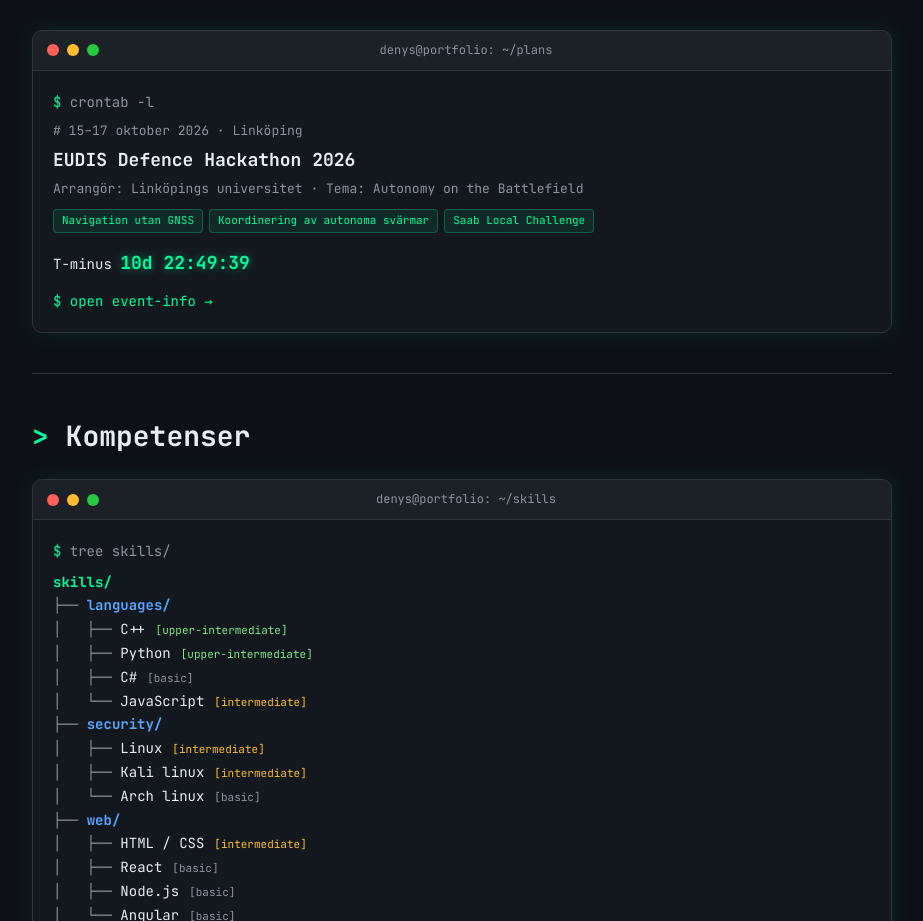
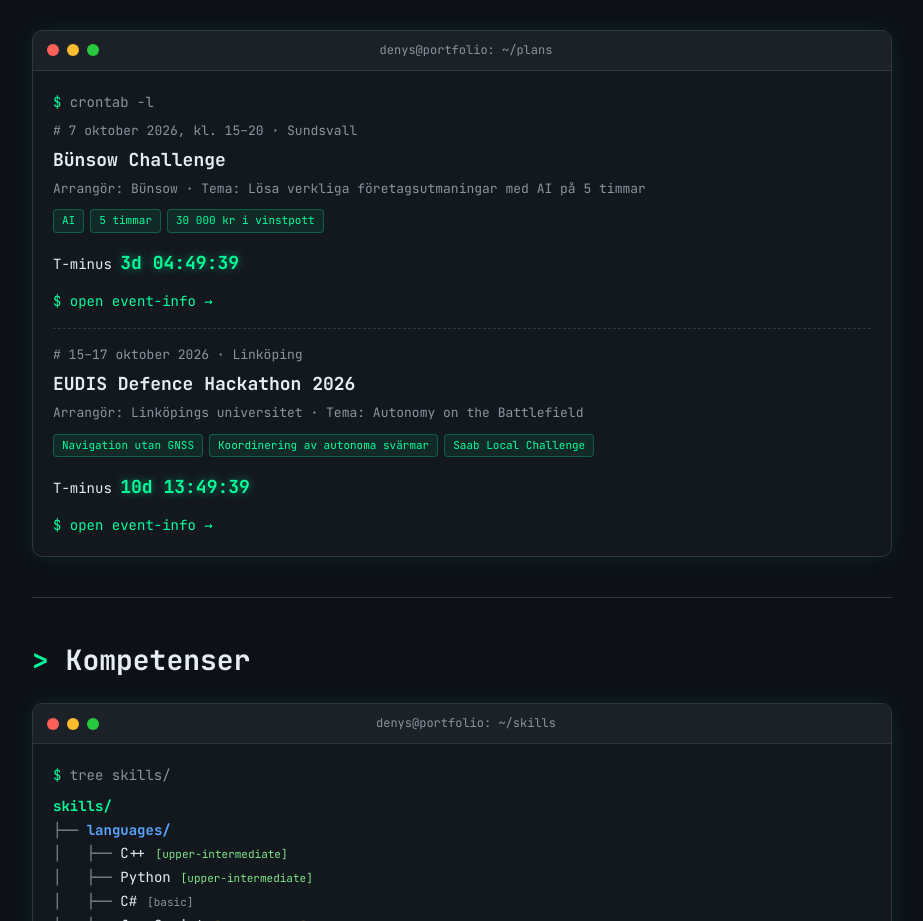
Before and after one commit to Mattheuszu/WebPortfolio, a React (Vite) app: page / in a window 1280 px wide. Shown: the part 1523-2444 px from the top of the page, without its empty margins (178-1101 px from the left). Built offline with nearby package versions, Linux system fonts and the light colour scheme.

Commit message:
Fix Terminal/About och App-struktur

```diff
--- a/src/components/Upcoming.jsx
+++ b/src/components/Upcoming.jsx
@@ -17,6 +17,18 @@ const events = [
         ],
         link: 'https://liu.se/en/event/eudis-defence-hackathon-2026-sweden',
     },
+
+    {
+        name: 'Bünsow Challenge',
+        city: 'Sundsvall',
+        dates: '7 oktober 2026, kl. 15–20',
+        start: '2026-10-07T15:00',
+        end: '2026-10-07T20:00',
+        host: 'Bünsow',
+        theme: 'Lösa verkliga företagsutmaningar med AI på 5 timmar',
+        tracks: ['AI', '5 timmar', '30 000 kr i vinstpott'],
+        link: 'https://bunsow.se/bunsow-challenge',
+    },
 ]
 
 function Countdown({ start, end }) {
@@ -27,8 +39,8 @@ function Countdown({ start, end }) {
         return () => clearInterval(timer)
     }, [])
 
-    const startTime = new Date(start + 'T09:00:00').getTime()
-    const endTime = new Date(end + 'T23:59:59').getTime()
+    const startTime = new Date(start).getTime()
+    const endTime = new Date(end).getTime()
 
     if (now > endTime) {
         return <span className="ev-done">✓ Genomfört</span>
@@ -55,6 +67,10 @@ function Countdown({ start, end }) {
 }
 
 function Upcoming() {
+    const sortedEvents = [...events].sort(
+        (a, b) => new Date(a.start) - new Date(b.start)
+    )
+
     return (
         <section id="plans">
             <h2>Mina resor</h2>
@@ -64,7 +80,7 @@ function Upcoming() {
                     <span className="prompt-sign">$</span> crontab -l
                 </p>
 
-                {events.map((event) => (
+                {sortedEvents.map((event) => (
                     <div key={event.name} className="event">
                         <p className="event-cron">
                             # {event.dates} · {event.city}
```
